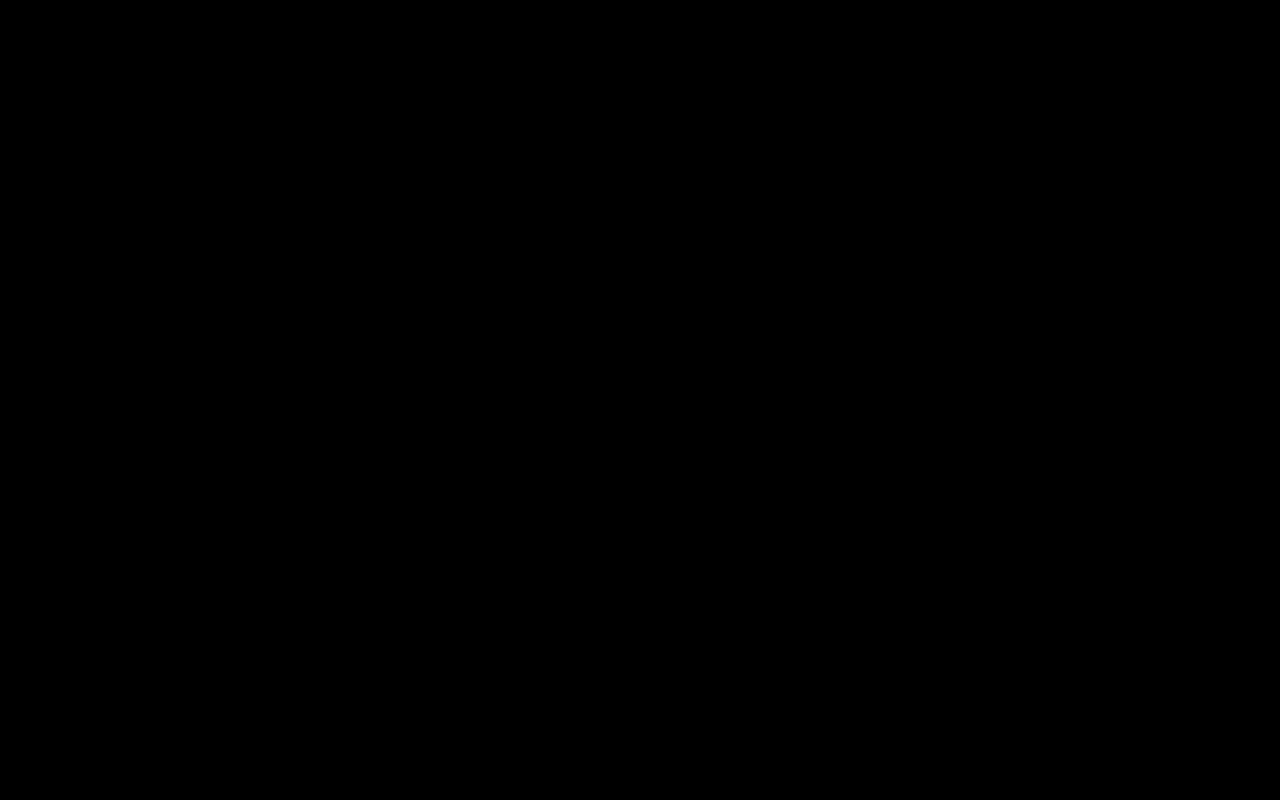
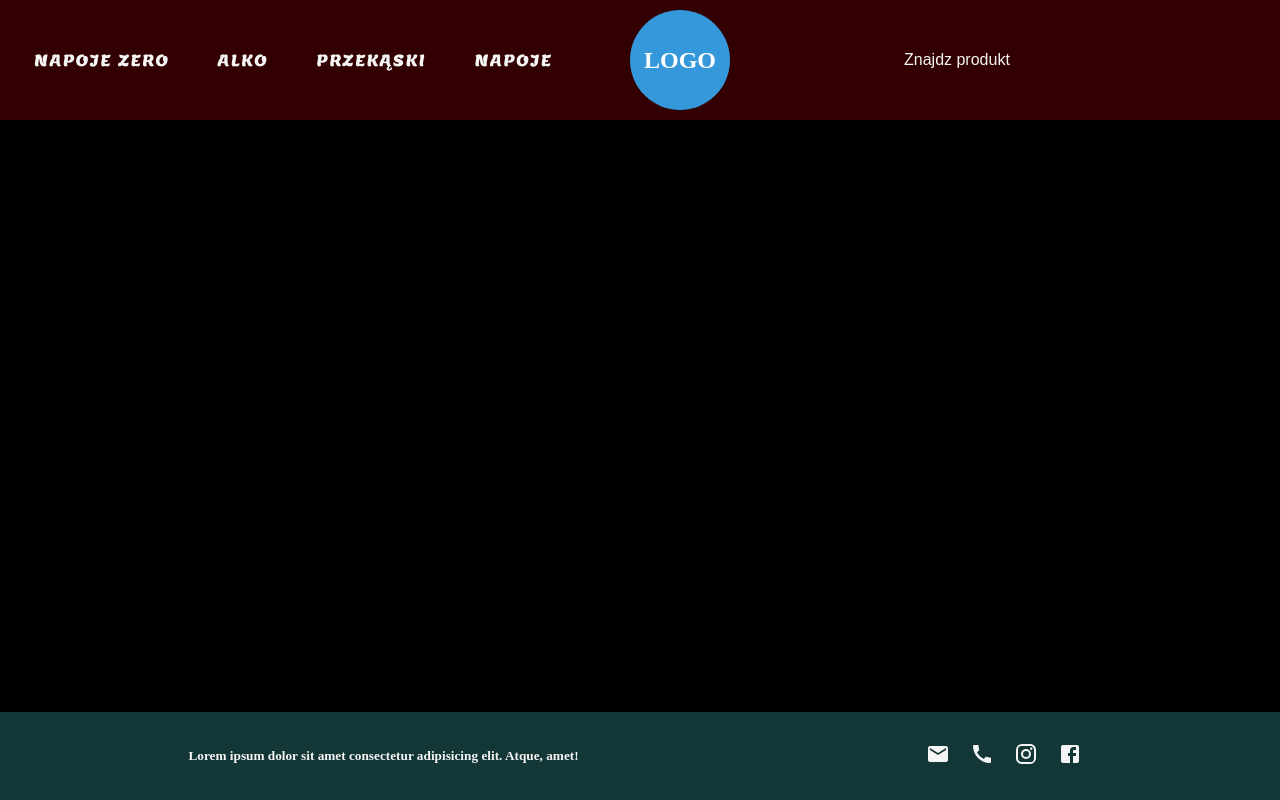
Before and after one commit to piteeeeerek27/Alcohol-shop, a React (Create React App) app: page / in a window 1280 px wide. Built offline with nearby package versions, Linux system fonts and the light colour scheme.

Commit message:
header,footer  css/looks

```diff
--- a/package.json
+++ b/package.json
@@ -3,6 +3,10 @@
   "version": "0.1.0",
   "private": true,
   "dependencies": {
+    "@emotion/react": "^11.11.3",
+    "@emotion/styled": "^11.11.0",
+    "@mui/icons-material": "^5.15.3",
+    "@mui/material": "^5.15.3",
     "@reduxjs/toolkit": "^1.9.7",
     "@testing-library/jest-dom": "^5.17.0",
     "@testing-library/react": "^13.4.0",
@@ -14,6 +18,7 @@
     "react": "^18.2.0",
     "react-dom": "^18.2.0",
     "react-redux": "^8.1.3",
+    "react-router-dom": "^6.21.1",
     "react-scripts": "5.0.1",
     "sass": "^1.69.7",
     "typescript": "^4.9.5",
--- a/src/Shop.scss
+++ b/src/Shop.scss
@@ -0,0 +1,12 @@
+.Shop {
+	display: flex;
+	flex-direction: column;
+	height: 100vh;
+
+	.routes {
+		flex: 2;
+	}
+	footer {
+		text-align: center;
+	}
+}
--- a/src/Shop.tsx
+++ b/src/Shop.tsx
@@ -1,7 +1,32 @@
 import "./Shop.scss";
+import { BrowserRouter as Router, Route, Routes } from "react-router-dom";
+import Header from "./components/Header";
+import Footer from "./components/Footer";
 
 function Shop() {
-	return <div className="Shop"></div>;
+	return (
+		<>
+			<Router>
+				<div className="Shop">
+					<nav>
+						<Header />
+					</nav>
+
+					<div className="routes">
+						<Routes>
+							<Route path="/about">{/* <About /> */}</Route>
+							<Route path="/users">{/* <Users /> */}</Route>
+							<Route path="/">{/* <Home /> */}</Route>
+						</Routes>
+					</div>
+
+					<footer>
+						<Footer />
+					</footer>
+				</div>
+			</Router>
+		</>
+	);
 }
 
 export default Shop;
--- a/src/app/store.ts
+++ b/src/app/store.ts
@@ -1,5 +1,5 @@
-import { configureStore, ThunkAction, Action } from '@reduxjs/toolkit';
-import counterReducer from '../features/counter/counterSlice';
+import { configureStore, ThunkAction, Action } from "@reduxjs/toolkit";
+import counterReducer from "../features/counter/counterSlice";
 
 export const store = configureStore({
 	reducer: {
--- /dev/null
+++ b/src/components/Footer.tsx
@@ -0,0 +1,42 @@
+import React from "react";
+import "../styles/Footer.scss";
+import InstagramIcon from "@mui/icons-material/Instagram";
+import FacebookIcon from "@mui/icons-material/Facebook";
+import EmailIcon from "@mui/icons-material/Email";
+import CallIcon from "@mui/icons-material/Call";
+
+const Footer: React.FC = () => {
+	return (
+		<footer className="footer">
+			<div className="footer-info">
+				<h5>
+					Lorem ipsum dolor sit amet consectetur adipisicing elit. Atque, amet!
+				</h5>
+			</div>
+			<div className="footer-links">
+				<a className="email-icon" href="">
+					<EmailIcon />
+				</a>
+				<a className="phone-icon" href="">
+					<CallIcon />
+				</a>
+				<a
+					className="ig-icon"
+					href="https://www.instagram.com/"
+					target="_blank"
+					rel="noopener noreferrer">
+					<InstagramIcon />
+				</a>
+				<a
+					className="fb-icon"
+					href="https://www.facebook.com/"
+					target="_blank"
+					rel="noopener noreferrer">
+					<FacebookIcon />
+				</a>
+			</div>
+		</footer>
+	);
+};
+
+export default Footer;
--- /dev/null
+++ b/src/components/Header.tsx
@@ -0,0 +1,74 @@
+import React, { ChangeEvent, useState } from "react";
+import "../styles/Header.scss";
+// import { useSelector } from "react-redux";
+// import { RootState } from '../app/store'; // Załóżmy, że plik store.tsx zawiera konfigurację Redux store
+
+interface HeaderProps {
+	// Dodaj dowolne dodatkowe propsy, jeśli są potrzebne
+}
+
+const Header: React.FC<HeaderProps> = () => {
+	const [inputValue, setInputValue] = useState<string>("");
+
+	const handleInputChange = (event: ChangeEvent<HTMLInputElement>) => {
+		setInputValue(event.target.value);
+		console.log("input ‼️", event.target.value);
+	};
+
+	return (
+		<div className="header">
+			<div className="navigation">
+				<ul>
+					<li>
+						NAPOJE ZERO
+						<ul>
+							<li>COLA ZERO</li>
+							<li>SPRITE ZERO</li>
+							<li>FANTA ZERO</li>
+						</ul>
+					</li>
+					<li>
+						ALKO
+						<ul>
+							<li>WODA</li>
+							<li>PIWO</li>
+							<li>SETKA</li>
+						</ul>
+					</li>
+					<li>
+						PRZEKĄSKI
+						<ul>
+							<li>CHIPSY</li>
+							<li>BATONY</li>
+							<li>SŁONE</li>
+						</ul>
+					</li>
+					<li>
+						NAPOJE
+						<ul>
+							<li>COLA</li>
+							<li>SPRITE</li>
+							<li>FANTA</li>
+						</ul>
+					</li>
+					{/* {navigationItems.map((item) => (
+            <li key={item.id}>{item.label}</li>
+          ))} */}
+				</ul>
+			</div>
+			<div className="logo">
+				<h1>LOGO</h1>
+			</div>
+			<div className="search-bar">
+				<input
+					type="text"
+					value={inputValue}
+					onChange={handleInputChange}
+					placeholder="Znajdz produkt"
+				/>
+			</div>
+		</div>
+	);
+};
+
+export default Header;
--- /dev/null
+++ b/src/styles/Footer.scss
@@ -0,0 +1,45 @@
+.footer {
+	background-color: rgb(19, 54, 54);
+	padding: 20px;
+	display: flex;
+	justify-content: space-around;
+	align-items: center;
+
+	.footer-links {
+		display: flex;
+		justify-content: space-around;
+
+		.email-icon,
+		.phone-icon,
+		.ig-icon,
+		.fb-icon {
+			text-decoration: none;
+			padding: 10px;
+		}
+
+		.email-icon {
+			color: whitesmoke;
+			&:hover {
+				color: red;
+			}
+		}
+		.phone-icon {
+			color: whitesmoke;
+			&:hover {
+				color: greenyellow;
+			}
+		}
+		.ig-icon {
+			color: whitesmoke;
+			&:hover {
+				color: purple;
+			}
+		}
+		.fb-icon {
+			color: whitesmoke;
+			&:hover {
+				color: blue;
+			}
+		}
+	}
+}
--- /dev/null
+++ b/src/styles/Header.scss
@@ -0,0 +1,103 @@
+@import url("https://fonts.googleapis.com/css2?family=Lemon&display=swap");
+
+.header {
+	background-color: rgb(50, 0, 0);
+	display: flex;
+	justify-content: space-between;
+	align-items: center;
+	padding: 10px;
+
+	.logo {
+		flex: 0.4;
+		h1 {
+			width: 100px;
+			height: 100px;
+			background-color: #3498db;
+			border-radius: 50%;
+			display: flex;
+			align-items: center;
+			justify-content: center;
+			color: #fff;
+			font-weight: bold;
+		}
+	}
+
+	.search-bar {
+		flex: 0.6;
+		margin: 0 10px;
+
+		input {
+			background-color: transparent;
+			padding: 1rem;
+			font-size: 1rem;
+			border: none;
+			border-radius: 10px;
+			transition: width 0.3s ease-in-out;
+			color: whitesmoke;
+
+			&:focus {
+				width: 250px;
+			}
+
+			&::placeholder {
+				color: whitesmoke;
+			}
+		}
+	}
+
+	.navigation {
+		flex: 1;
+		display: flex;
+		flex-direction: column;
+		position: sticky;
+		top: 0;
+		font-family: "Lemon", serif;
+
+		ul {
+			list-style: none;
+			padding: 0px;
+			margin: 0;
+
+			li {
+				display: inline-block;
+				font-size: 1rem;
+				letter-spacing: 0.1rem;
+				padding: 0.5rem;
+				margin: 0 1rem;
+
+				&:hover {
+					cursor: pointer;
+
+					ul {
+						opacity: 1;
+						pointer-events: auto;
+					}
+				}
+
+				ul {
+					display: none;
+					position: absolute;
+					background-color: #000000;
+					box-shadow: 0 2px 4px rgba(0, 0, 0, 0.1);
+					z-index: 1;
+					padding: 8px;
+					pointer-events: none;
+
+					li {
+						display: block;
+						margin: 0;
+
+						&:hover {
+							color: rgb(110, 233, 9);
+							font-weight: bold;
+						}
+					}
+				}
+
+				&:hover ul {
+					display: block;
+				}
+			}
+		}
+	}
+}
```
Also changed, not shown: 1 other file (tests, documents, lock files or other folders). Lines whose indentation alone changed are shown as unchanged.
